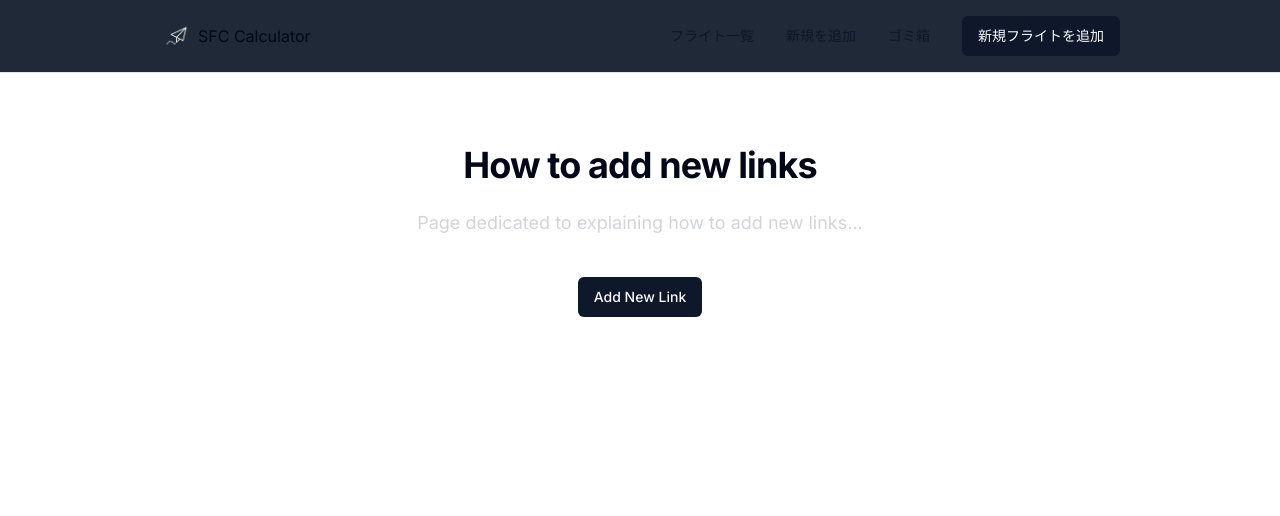
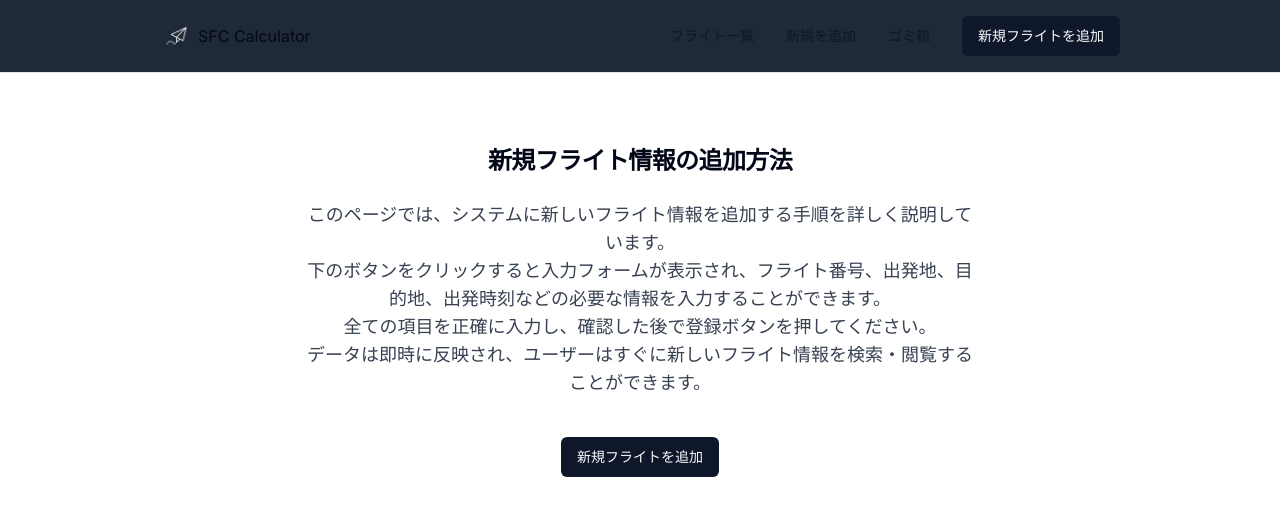
Before and after one commit to FrancineHuang/ana-sfc-calc-nextjs-ts, a Next.js app: page /howto in a window 1280 px wide. Shown: the top 516 px of the page. Built offline with nearby package versions, Linux system fonts and the light colour scheme.

Commit message:
add: replace the description in Japanses

```diff
--- a/src/app/howto/page.tsx
+++ b/src/app/howto/page.tsx
@@ -4,19 +4,24 @@ import { Button } from "@/components/ui/button";
 import React from "react";
 import Modal from "../Modal";
 
+// MEMO: I will temporally write a pure text on this page.
+// what I need? -> fix it to make it like a real tutorial page and have a clear description.
 function HowTo() {
 	return (
 		<div className="px-6 pt-10">
 			<div className="mx-auto max-w-2xl py-8">
 				<div className="text-center">
-					<h1 className="font-bold tracking-tight text-4xl">
-						How to add new links
+					<h1 className="font-bold tracking-tight text-2xl">
+            新規フライト情報の追加方法
 					</h1>
-					<p className="mt-6 text-lg text-gray-300">
-						Page dedicated to explaining how to add new links...
+					<p className="mt-6 text-lg text-gray-700">
+            このページでは、システムに新しいフライト情報を追加する手順を詳しく説明しています。<br/>
+            下のボタンをクリックすると入力フォームが表示され、フライト番号、出発地、目的地、出発時刻などの必要な情報を入力することができます。<br/>
+            全ての項目を正確に入力し、確認した後で登録ボタンを押してください。<br/>
+            データは即時に反映され、ユーザーはすぐに新しいフライト情報を検索・閲覧することができます。<br/>
 					</p>
 					<div className="mt-10 flex justify-center items-center gap-x-6">
-						<Modal button={() => <Button>Add New Link</Button>} />
+						<Modal button={() => <Button>新規フライトを追加</Button>} />
 					</div>
 				</div>
 			</div>
```
